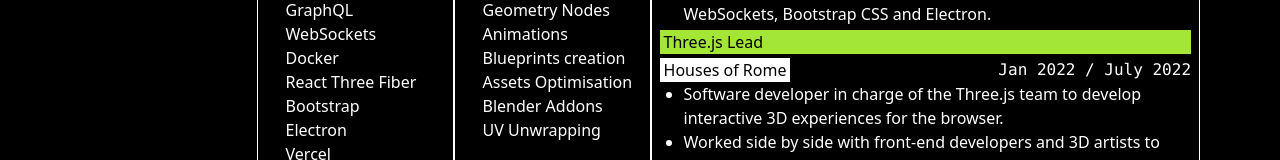
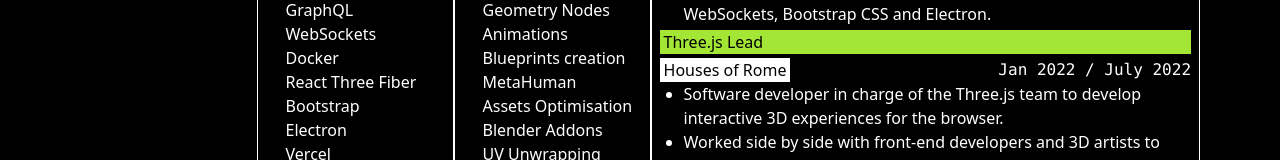
Before and after one commit to elia-orsini/elia-orsini.com, a Next.js app: page /about in a window 1280 px wide. Shown: the part 490-650 px from the top of the page. Built offline with nearby package versions, Linux system fonts and the light colour scheme; a web font is replaced by a local one.

Commit message:
feat: tech

```diff
--- a/pages/about.tsx
+++ b/pages/about.tsx
@@ -95,6 +95,7 @@ export default function About() {
                 <li>Geometry Nodes</li>
                 <li>Animations</li>
                 <li>Blueprints creation</li>
+                <li>MetaHuman</li>
                 <li>Assets Optimisation</li>
                 <li>Blender Addons</li>
                 <li>UV Unwrapping</li>
```
